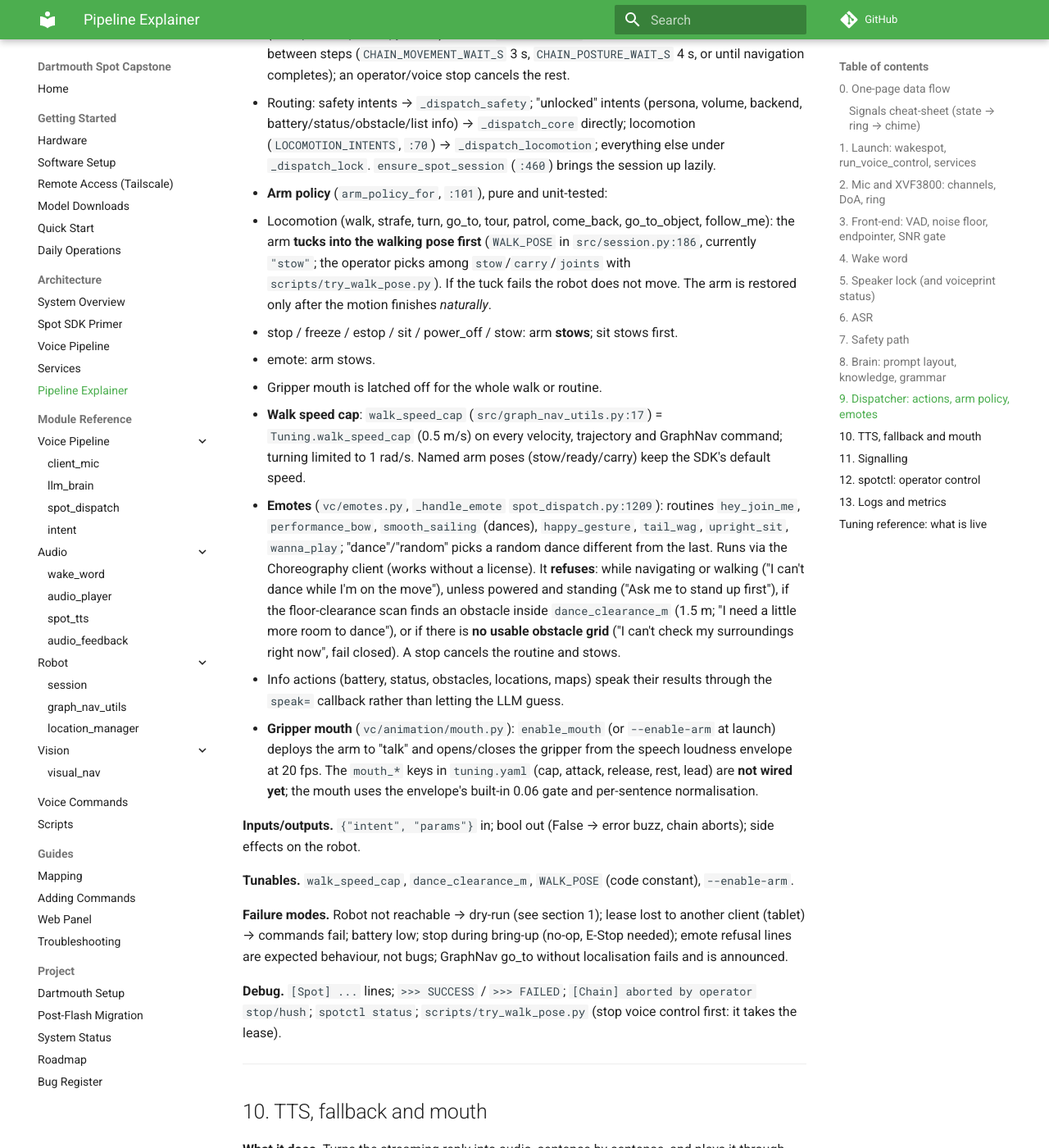
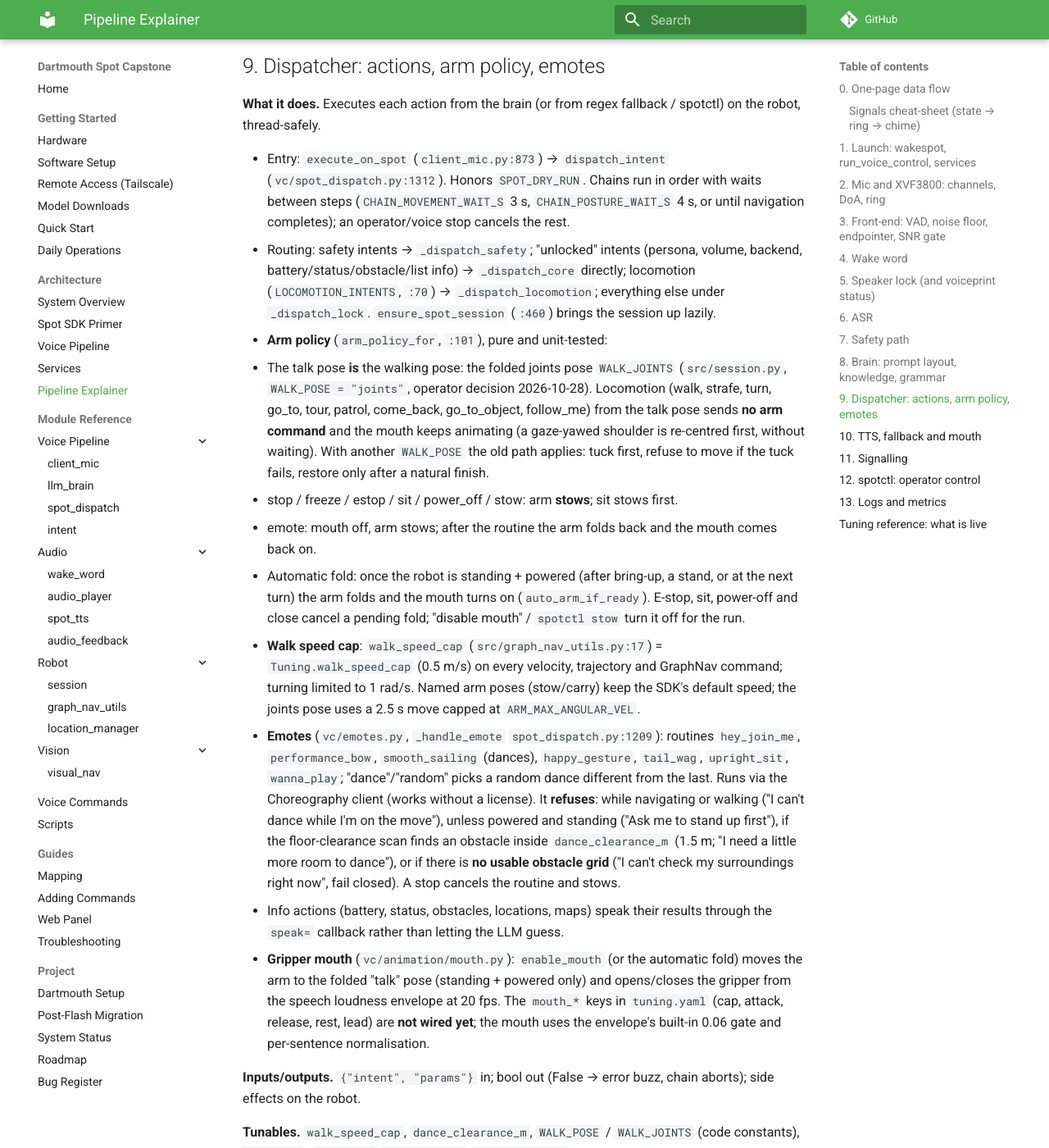
Before and after one commit to matteo-corrado/dartmouth_spot_capstone, an MkDocs documentation site: the page built from docs/architecture/pipeline-explainer.md, in a window 1280 px wide and 1400 px high, scrolled down 12587 px. Shown: the whole window at 82% size. Built offline with MkDocs 1.6.1 and Material for MkDocs 9.7.7, drawn with Linux system fonts in a browser that asks for light colours; comment, search, counter and statistics services are not loaded; some of the changed text lies outside the part shown.

Commit message:
docs: pipeline explainer and daily ops for folded arm, auto fold, gaze

```diff
--- a/docs/architecture/pipeline-explainer.md
+++ b/docs/architecture/pipeline-explainer.md
@@ -34,7 +34,7 @@ Operators: the day-of runbook is [daily-operations.md](../getting-started/daily-
         │ response tokens stream ► TTSChunker ► SpotTTS ► AudioPlayer ► USB speaker (mic gated)
         │                           ElevenLabs (4.5 s budget) ─fail─► Kokoro (local)   │ envelope
         │                                                                              ▼
-        └─ actions ► spot_dispatch.dispatch_intent ► Spot SDK (arm tuck ► walk ≤0.5 m/s, emote, nav, ...)
+        └─ actions ► spot_dispatch.dispatch_intent ► Spot SDK (folded arm ► walk ≤0.5 m/s, emote, nav, ...)
                                                        mouth (gripper) follows speech
 
  OPERATOR ─ssh─► scripts/spotctl ─HTTP 127.0.0.1:8770─► control_server.py ─► client_mic._on_immediate / _on_queued
@@ -73,14 +73,14 @@ Ring limits measured on the device (2026-10-28): 12 LEDs 30 degrees apart; **no
 | `vc/server.py` | `ASRServicer.StreamingRecognize` (`server.py:28`) | gRPC `:50055`; backend from `SPOT_ASR_BACKEND` (`vc/asr/__init__.py:14`, default `parakeet`; `nemotron` is the rollback). The `server.py` docstring still says nemotron is the default; the code says parakeet |
 | `vc/client_mic.py` | `main` (`client_mic.py:1266`) | Everything else: devices, 2 s noise calibration, brain + warm-up, audio player, TTS, VAD, wake + safety detectors, robot probe, mic array, ring, control server, main loop |
 
-Startup order inside `client_mic.main`: auto-detect devices by name (`XVF3800` mic, `UACDemoV1.0` speaker, `client_mic.py:112`) → calibrate noise (2 s, **stay quiet**) → connect ASR → `LLMBrain.wait_available(90 s)` then `warm_up()` → `AudioPlayer` → `SpotTTS` (warms Kokoro fallback) → Silero VAD → wake KWS → safety KWS → robot probe → open `MicArray` + `RingAnimator` → start safety thread → open input stream → `beep.ready()` (power-on chime) → optional `--enable-arm` → control server → main loop.
+Startup order inside `client_mic.main`: auto-detect devices by name (`XVF3800` mic, `UACDemoV1.0` speaker, `client_mic.py:112`) → calibrate noise (2 s, **stay quiet**) → connect ASR → `LLMBrain.wait_available(90 s)` then `warm_up()` → `AudioPlayer` → `SpotTTS` (warms Kokoro fallback) → Silero VAD → wake KWS → safety KWS → robot probe → open `MicArray` + `RingAnimator` → start safety thread → open input stream → `beep.ready()` (power-on chime) → `set_auto_arm` (automatic fold + mouth once standing, unless `--no-arm` / `auto_arm: false`) → control server → main loop.
 
 Robot bring-up has two paths:
 
 - **With a map** (`wakespot` default, or `wakespot <name>`): `ensure_spot_session(map_path)` runs *at startup* (`client_mic.py:1521`) and **powers on and stands the robot**, uploads the map, localises. Fails closed first: refuses to start without the safety KWS.
 - **`--no-map`**: only a TCP probe to `SPOT_IP:443` (`_probe_host`, `client_mic.py:962`). The real session is created lazily by the **first command that needs the robot**, which stands it (about 30 s).
 
-**Inputs/outputs.** Flags in; a running process group out. Flags: `--no-map`, `--enable-arm`, `--no-transcript-log`, `--latency off|summary|file|all`, `--mic-channel N`, `--tts-backend kokoro|elevenlabs`, `--no-tts`, `--no-wake-word`, `--volume`, `--device/--output-device`, `--skip-services`, `--debug-audio`, `--debug-crash`. `run_voice_control.py` additionally accepts `--dry-run`, `--latency-out`, `--allow-no-safety-kws`, `--no-brain` (wakespot does not forward those four).
+**Inputs/outputs.** Flags in; a running process group out. Flags: `--no-map`, `--no-arm` (`--enable-arm` is a no-op kept for old launch lines), `--no-transcript-log`, `--latency off|summary|file|all`, `--mic-channel N`, `--tts-backend kokoro|elevenlabs`, `--no-tts`, `--no-wake-word`, `--volume`, `--device/--output-device`, `--skip-services`, `--debug-audio`, `--debug-crash`. `run_voice_control.py` additionally accepts `--dry-run`, `--latency-out`, `--allow-no-safety-kws`, `--no-brain` (wakespot does not forward those four).
 
 **Tunables.** Environment (names only): `SPOT_IP` (the TCP probe target), `BOSDYN_ROBOT_IP` (used by `src/session.py` and `src/estop.py` for the real connection and by the E-Stop claim), `SPOT_BRAIN_BACKEND` (`llamacpp` default), `SPOT_ASR_BACKEND`, `SPOT_TTS_BACKEND`, `SPOT_WAKE_BACKEND`, `SPOT_DRY_RUN`, `SPOT_NO_TRANSCRIPT_LOG`, `ELEVENLABS_API_KEY`. Services: `llama-server.service` (docker, port 11435). Ollama is **no longer required** on the default backend.
 
@@ -189,7 +189,7 @@ Utterances shorter than 0.3 s (`MIN_SPEECH_DURATION`) are dropped before ASR.
 
 **Voiceprint (not live).** `vc/speaker_embed.py` (WeSpeaker ResNet34-LM embedding, cosine similarity, `accept_combined`) exists and `scripts/setup_wespeaker.py` fetches the model, but **nothing in `client_mic.py` calls it**. `spotctl voiceprint` only toggles a status flag and the `voiceprint_enabled` / `voiceprint_threshold` tuning keys are unused. Direction is the only speaker gate at the demo.
 
-**Gaze (not live).** `gaze_at_bearing` (`vc/spot_dispatch.py:1053`) and `vc/gaze.py` (front +/-75 degree arc) exist, but on this branch nothing calls `gaze_at_bearing` from the voice loop, so the arm does **not** turn toward the speaker.
+**Gaze (live, folded arm).** On a wake lock, an accepted lock update and a release (→ centre), client_mic queues `(body_deg, safety_gen)` to one gaze worker (newest request only; the gen is taken at request time, so a stop before pickup wins). `gaze_at_bearing` (`vc/spot_dispatch.py`) turns shoulder yaw sh0 of the folded joints pose with a slow joint move (`ARM_MAX_ANGULAR_VEL`), clamped to ±`gaze_max_deg` (tuning, default 20, capped at 60 in code; `gaze_sh0_sign` flips the direction), ignoring speakers > 150° behind. It only runs in the talk pose, standing + powered, not walking/dancing/closing, at least 3 s after any pose move, when the target moved > 15° and ≥ 2 s since the last gaze. It is sent under `_arm_lock` after re-checking pose and safety gen, with a 0.5 s RPC timeout. `vc/gaze.py` (old arm_gaze_command math) is unused.
 
 **Tunables.** `lock_window_deg`, `lock_timeout_s`, `lock_nudge`, `mic_yaw_*`, `beam_steering`.
 
@@ -270,18 +270,18 @@ Important distinctions:
 - Entry: `execute_on_spot` (`client_mic.py:873`) → `dispatch_intent` (`vc/spot_dispatch.py:1312`). Honors `SPOT_DRY_RUN`. Chains run in order with waits between steps (`CHAIN_MOVEMENT_WAIT_S` 3 s, `CHAIN_POSTURE_WAIT_S` 4 s, or until navigation completes); an operator/voice stop cancels the rest.
 - Routing: safety intents → `_dispatch_safety`; "unlocked" intents (persona, volume, backend, battery/status/obstacle/list info) → `_dispatch_core` directly; locomotion (`LOCOMOTION_INTENTS`, `:70`) → `_dispatch_locomotion`; everything else under `_dispatch_lock`. `ensure_spot_session` (`:460`) brings the session up lazily.
 - **Arm policy** (`arm_policy_for`, `:101`), pure and unit-tested:
-  - Locomotion (walk, strafe, turn, go_to, tour, patrol, come_back, go_to_object, follow_me): the arm **tucks into the walking pose first** (`WALK_POSE` in `src/session.py:186`, currently `"stow"`; the operator picks among `stow`/`carry`/`joints` with `scripts/try_walk_pose.py`). If the tuck fails the robot does not move. The arm is restored only after the motion finishes *naturally*.
+  - The talk pose **is** the walking pose: the folded joints pose `WALK_JOINTS` (`src/session.py`, `WALK_POSE = "joints"`, operator decision 2026-10-28). Locomotion (walk, strafe, turn, go_to, tour, patrol, come_back, go_to_object, follow_me) from the talk pose sends **no arm command** and the mouth keeps animating (a gaze-yawed shoulder is re-centred first, without waiting). With another `WALK_POSE` the old path applies: tuck first, refuse to move if the tuck fails, restore only after a natural finish.
   - stop / freeze / estop / sit / power_off / stow: arm **stows**; sit stows first.
-  - emote: arm stows.
-  - Gripper mouth is latched off for the whole walk or routine.
-- **Walk speed cap**: `walk_speed_cap` (`src/graph_nav_utils.py:17`) = `Tuning.walk_speed_cap` (0.5 m/s) on every velocity, trajectory and GraphNav command; turning limited to 1 rad/s. Named arm poses (stow/ready/carry) keep the SDK's default speed.
+  - emote: mouth off, arm stows; after the routine the arm folds back and the mouth comes back on.
+  - Automatic fold: once the robot is standing + powered (after bring-up, a stand, or at the next turn) the arm folds and the mouth turns on (`auto_arm_if_ready`). E-stop, sit, power-off and close cancel a pending fold; "disable mouth" / `spotctl stow` turn it off for the run.
+- **Walk speed cap**: `walk_speed_cap` (`src/graph_nav_utils.py:17`) = `Tuning.walk_speed_cap` (0.5 m/s) on every velocity, trajectory and GraphNav command; turning limited to 1 rad/s. Named arm poses (stow/carry) keep the SDK's default speed; the joints pose uses a 2.5 s move capped at `ARM_MAX_ANGULAR_VEL`.
 - **Emotes** (`vc/emotes.py`, `_handle_emote` `spot_dispatch.py:1209`): routines `hey_join_me`, `performance_bow`, `smooth_sailing` (dances), `happy_gesture`, `tail_wag`, `upright_sit`, `wanna_play`; "dance"/"random" picks a random dance different from the last. Runs via the Choreography client (works without a license). It **refuses**: while navigating or walking ("I can't dance while I'm on the move"), unless powered and standing ("Ask me to stand up first"), if the floor-clearance scan finds an obstacle inside `dance_clearance_m` (1.5 m; "I need a little more room to dance"), or if there is **no usable obstacle grid** ("I can't check my surroundings right now", fail closed). A stop cancels the routine and stows.
 - Info actions (battery, status, obstacles, locations, maps) speak their results through the `speak=` callback rather than letting the LLM guess.
-- **Gripper mouth** (`vc/animation/mouth.py`): `enable_mouth` (or `--enable-arm` at launch) deploys the arm to "talk" and opens/closes the gripper from the speech loudness envelope at 20 fps. The `mouth_*` keys in `tuning.yaml` (cap, attack, release, rest, lead) are **not wired yet**; the mouth uses the envelope's built-in 0.06 gate and per-sentence normalisation.
+- **Gripper mouth** (`vc/animation/mouth.py`): `enable_mouth` (or the automatic fold) moves the arm to the folded "talk" pose (standing + powered only) and opens/closes the gripper from the speech loudness envelope at 20 fps. The `mouth_*` keys in `tuning.yaml` (cap, attack, release, rest, lead) are **not wired yet**; the mouth uses the envelope's built-in 0.06 gate and per-sentence normalisation.
 
 **Inputs/outputs.** `{"intent", "params"}` in; bool out (False → error buzz, chain aborts); side effects on the robot.
 
-**Tunables.** `walk_speed_cap`, `dance_clearance_m`, `WALK_POSE` (code constant), `--enable-arm`.
+**Tunables.** `walk_speed_cap`, `dance_clearance_m`, `WALK_POSE` / `WALK_JOINTS` (code constants), `auto_arm` / `--no-arm`, `gaze_max_deg`, `gaze_sh0_sign`.
 
 **Failure modes.** Robot not reachable → dry-run (see section 1); lease lost to another client (tablet) → commands fail; battery low; stop during bring-up (no-op, E-Stop needed); emote refusal lines are expected behaviour, not bugs; GraphNav go_to without localisation fails and is announced.
 
```
Also changed, not shown: .superpowers/sdd/2026-10-28-poster-demo/arm-joints-report.md (+19 -4 lines), docs/getting-started/daily-operations.md (+1 -1 lines).
